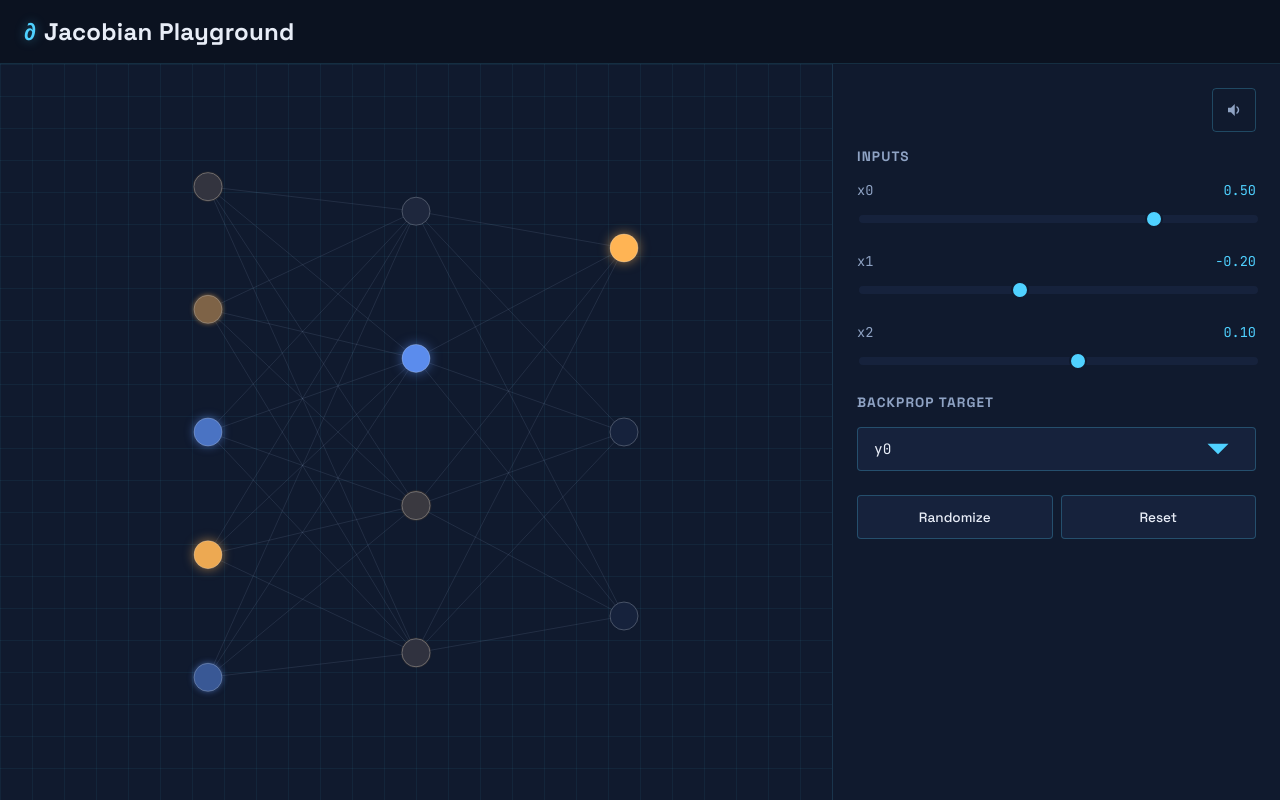
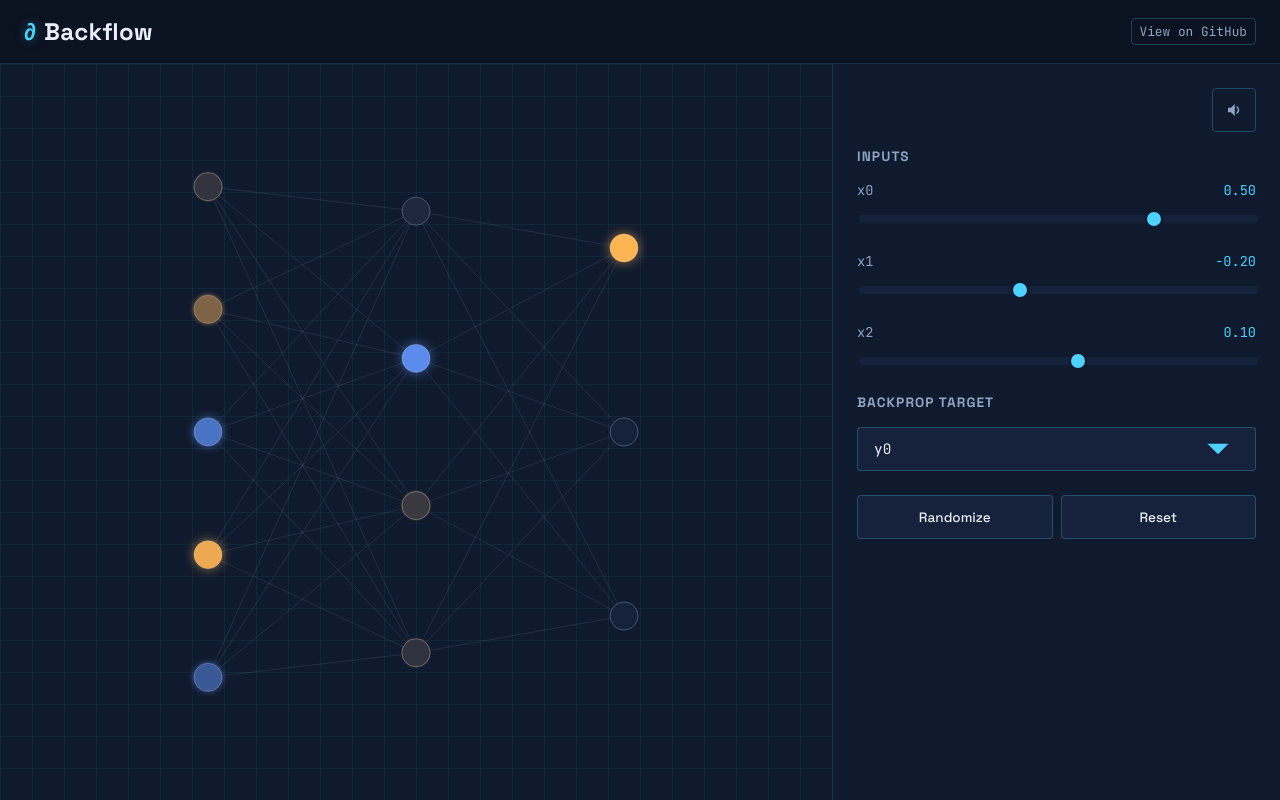
Before and after one commit to ctkrug/jacobian-playground, a website built with Vite: page index.html in a window 1280 px wide. Built offline with nearby package versions, Linux system fonts and the light colour scheme.

Commit message:
feat(brand): rename the product to Backflow
"Jacobian Playground" was descriptive but long and echoed TensorFlow
Playground. "Backflow" names the two things the toy makes visible at once
(backpropagation and the left-to-right ripple of gradient) and keeps the
existing ∂ wordmark on brand. Adds a View on GitHub link to the topbar and
carries the name into the page title and OG tags.

```diff
--- a/index.html
+++ b/index.html
@@ -3,10 +3,15 @@
   <head>
     <meta charset="UTF-8" />
     <meta name="viewport" content="width=device-width, initial-scale=1.0" />
-    <title>Jacobian Playground</title>
+    <title>Backflow — Drag a slider, watch the gradient flow</title>
     <meta
       name="description"
-      content="A tiny hand-built neural net with a hand-rolled autodiff engine — drag an input slider and watch a live heatmap of gradients ripple through every layer."
+      content="Backflow is a neural network you can poke. Drag an input and watch the gradient light up every neuron, computed live by an autodiff engine built from scratch."
+    />
+    <meta property="og:title" content="Backflow — Drag a slider, watch the gradient flow" />
+    <meta
+      property="og:description"
+      content="A neural network you can poke: drag an input and watch backpropagation light up every neuron, live, computed by a hand-built autodiff engine."
     />
     <link
       rel="icon"
--- a/src/main.ts
+++ b/src/main.ts
@@ -31,7 +31,8 @@ if (!app) throw new Error('#app root element not found');
 
 app.innerHTML = `
   <header class="topbar">
-    <span class="wordmark"><span class="wordmark__glyph">&part;</span> Jacobian Playground</span>
+    <span class="wordmark"><span class="wordmark__glyph">&part;</span> Backflow</span>
+    <a class="topbar__link" href="https://github.com/ctkrug/jacobian-playground" target="_blank" rel="noopener">View on GitHub</a>
   </header>
   <div class="layout">
     <section class="stage"><canvas></canvas></section>
--- a/src/style.css
+++ b/src/style.css
@@ -54,9 +54,31 @@ body {
 .topbar {
   display: flex;
   align-items: center;
-  gap: var(--space-2);
+  justify-content: space-between;
+  gap: var(--space-3);
   padding: var(--space-3) var(--space-4);
   border-bottom: 1px solid rgba(79, 209, 255, 0.15);
+}
+
+.topbar__link {
+  font-family: var(--font-mono);
+  font-size: 0.8rem;
+  color: var(--text-muted);
+  text-decoration: none;
+  padding: var(--space-1) var(--space-2);
+  border: 1px solid rgba(79, 209, 255, 0.25);
+  border-radius: var(--radius);
+  transition: color var(--transition-ui), border-color var(--transition-ui);
+}
+
+.topbar__link:hover {
+  color: var(--accent);
+  border-color: var(--accent);
+}
+
+.topbar__link:focus-visible {
+  outline: none;
+  box-shadow: 0 0 0 3px rgba(79, 209, 255, 0.4);
 }
 
 .wordmark {
```
